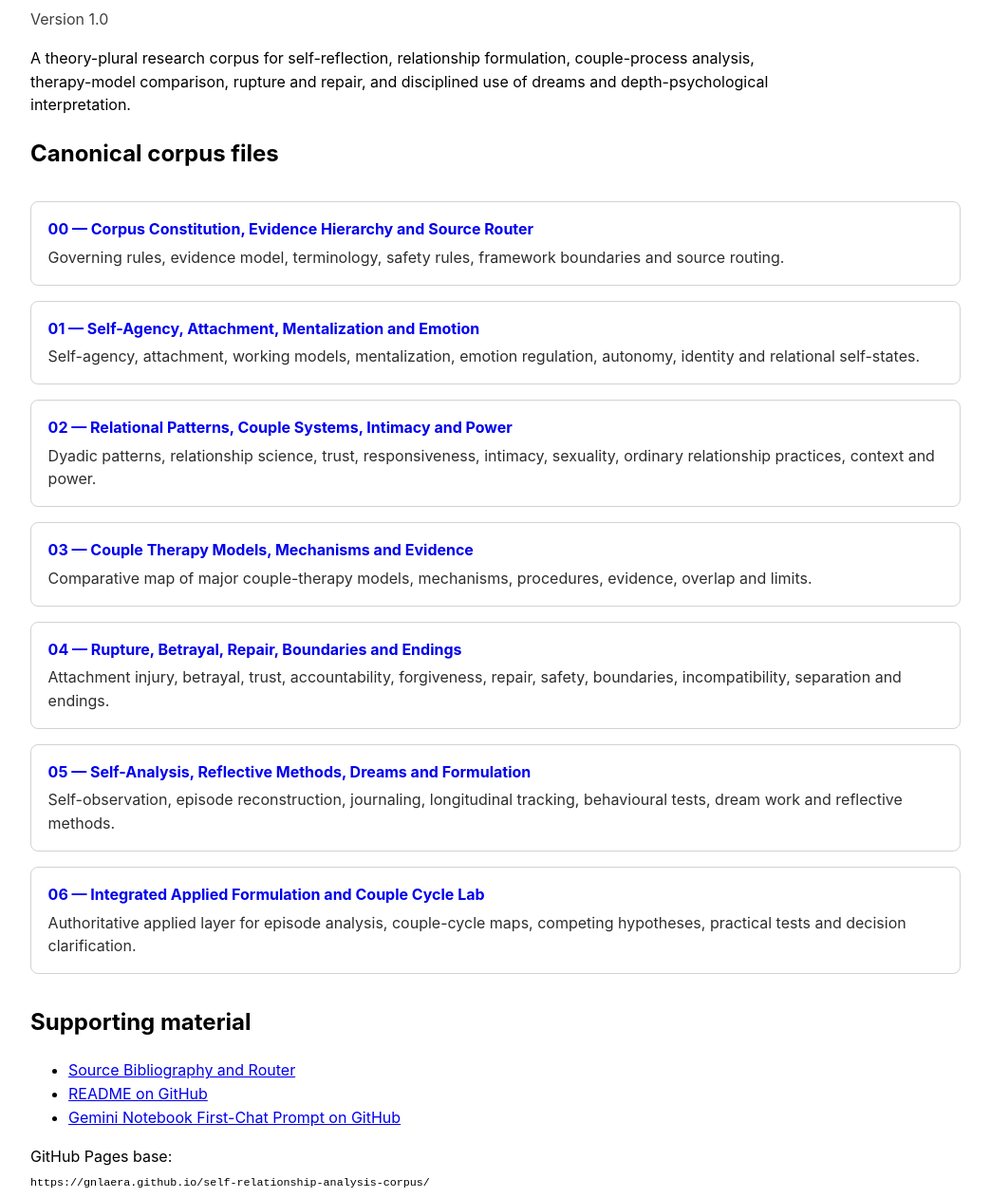
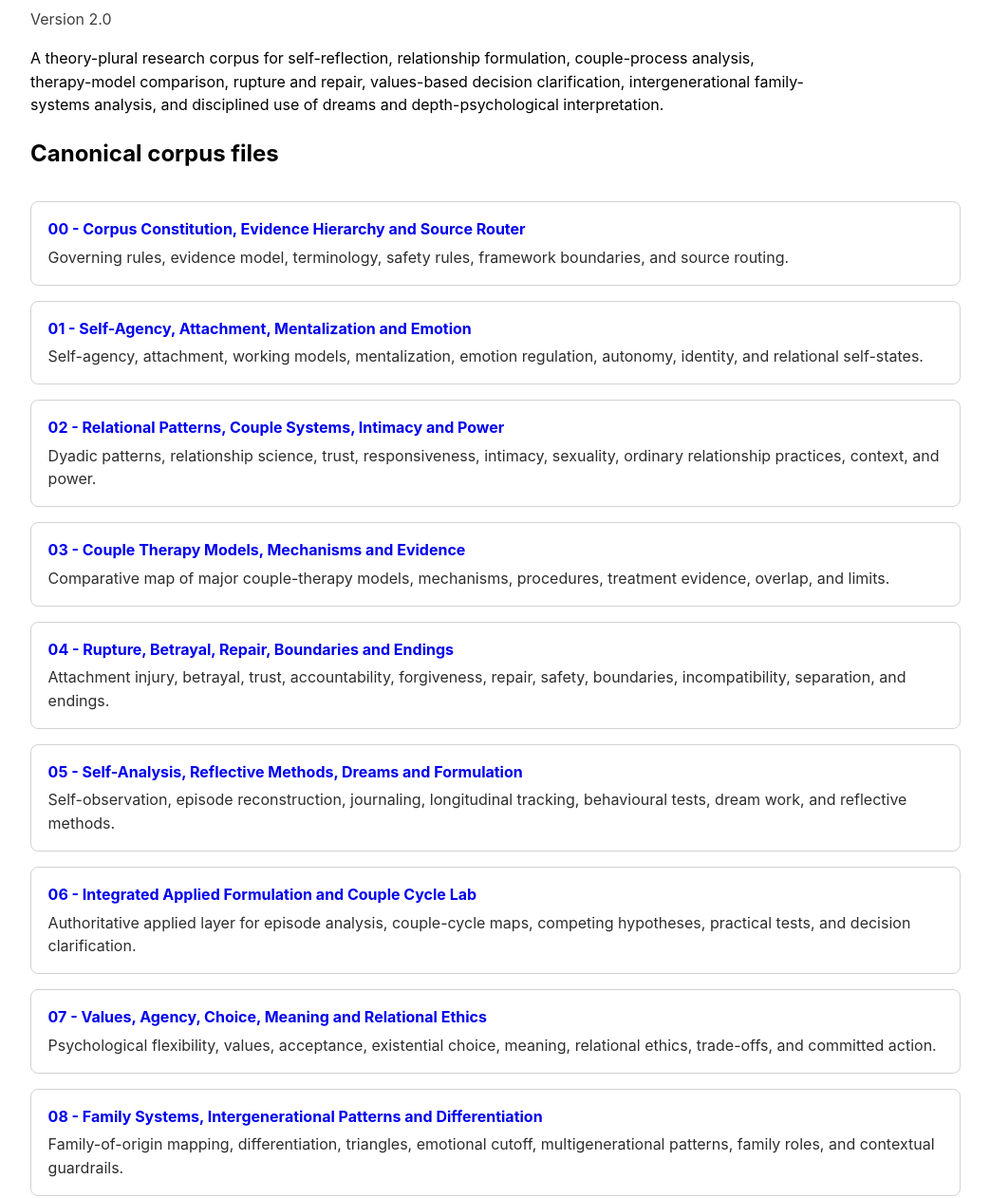
Before and after one commit to gnlaera/self-relationship-analysis-corpus, a plain HTML site: page index.html in a window 1280 px wide. Shown: the part 115-1377 px from the top of the page at 95% size, without its empty margins (118-1161 px from the left). Drawn offline with Linux system fonts and the light colour scheme.

Commit message:
Update index.html

```diff
--- a/index.html
+++ b/index.html
@@ -4,107 +4,80 @@
   <meta charset="utf-8">
   <meta name="viewport" content="width=device-width, initial-scale=1">
   <title>Self, Relationship and Couple Therapy Research Corpus</title>
-  <meta name="description" content="Index to the Self, Relationship and Couple Therapy Research Corpus v1.0.">
+  <meta name="description" content="Index to the Self, Relationship and Couple Therapy Research Corpus v2.0.">
   <style>
-    :root {
-      color-scheme: light dark;
-      --max: 980px;
-    }
-    body {
-      margin: 0;
-      font-family: -apple-system, BlinkMacSystemFont, "Segoe UI", Roboto, Helvetica, Arial, sans-serif;
-      line-height: 1.55;
-    }
-    main {
-      max-width: var(--max);
-      margin: 0 auto;
-      padding: 48px 24px 64px;
-    }
+    :root { color-scheme: light dark; --max: 980px; }
+    body { margin: 0; font-family: -apple-system, BlinkMacSystemFont, "Segoe UI", Roboto, Helvetica, Arial, sans-serif; line-height: 1.55; }
+    main { max-width: var(--max); margin: 0 auto; padding: 48px 24px 64px; }
     h1 { margin-bottom: 0.25rem; }
     .subtitle { margin-top: 0; opacity: 0.75; }
-    .intro { max-width: 800px; }
-    .files {
-      list-style: none;
-      padding: 0;
-      margin: 2rem 0;
-    }
-    .files li {
-      margin: 0 0 1rem;
-      padding: 1rem 1.1rem;
-      border: 1px solid rgba(127,127,127,0.35);
-      border-radius: 8px;
-    }
-    .files a {
-      font-weight: 650;
-      text-decoration: none;
-    }
+    .intro { max-width: 820px; }
+    .files { list-style: none; padding: 0; margin: 2rem 0; }
+    .files li { margin: 0 0 1rem; padding: 1rem 1.1rem; border: 1px solid rgba(127,127,127,0.35); border-radius: 8px; }
+    .files a { font-weight: 650; text-decoration: none; }
     .files a:hover { text-decoration: underline; }
-    .desc {
-      display: block;
-      margin-top: 0.3rem;
-      opacity: 0.82;
-    }
-    code {
-      font-size: 0.9em;
-      overflow-wrap: anywhere;
-    }
-    footer {
-      margin-top: 3rem;
-      padding-top: 1rem;
-      border-top: 1px solid rgba(127,127,127,0.35);
-      opacity: 0.75;
-      font-size: 0.95rem;
-    }
+    .desc { display: block; margin-top: 0.3rem; opacity: 0.82; }
+    code { font-size: 0.9em; overflow-wrap: anywhere; }
+    footer { margin-top: 3rem; padding-top: 1rem; border-top: 1px solid rgba(127,127,127,0.35); opacity: 0.75; font-size: 0.95rem; }
   </style>
 </head>
 <body>
 <main>
   <h1>Self, Relationship and Couple Therapy Research Corpus</h1>
-  <p class="subtitle">Version 1.0</p>
+  <p class="subtitle">Version 2.0</p>
 
   <p class="intro">
     A theory-plural research corpus for self-reflection, relationship formulation,
-    couple-process analysis, therapy-model comparison, rupture and repair, and
-    disciplined use of dreams and depth-psychological interpretation.
+    couple-process analysis, therapy-model comparison, rupture and repair, values-based
+    decision clarification, intergenerational family-systems analysis, and disciplined
+    use of dreams and depth-psychological interpretation.
   </p>
 
   <h2>Canonical corpus files</h2>
   <ol class="files">
     <li>
-      <a href="00_CORPUS_CONSTITUTION_EVIDENCE_HIERARCHY_AND_SOURCE_ROUTER">00 — Corpus Constitution, Evidence Hierarchy and Source Router</a>
-      <span class="desc">Governing rules, evidence model, terminology, safety rules, framework boundaries and source routing.</span>
+      <a href="00_CORPUS_CONSTITUTION_EVIDENCE_HIERARCHY_AND_SOURCE_ROUTER">00 - Corpus Constitution, Evidence Hierarchy and Source Router</a>
+      <span class="desc">Governing rules, evidence model, terminology, safety rules, framework boundaries, and source routing.</span>
     </li>
     <li>
-      <a href="01_SELF_AGENCY_ATTACHMENT_MENTALIZATION_AND_EMOTION">01 — Self-Agency, Attachment, Mentalization and Emotion</a>
-      <span class="desc">Self-agency, attachment, working models, mentalization, emotion regulation, autonomy, identity and relational self-states.</span>
+      <a href="01_SELF_AGENCY_ATTACHMENT_MENTALIZATION_AND_EMOTION">01 - Self-Agency, Attachment, Mentalization and Emotion</a>
+      <span class="desc">Self-agency, attachment, working models, mentalization, emotion regulation, autonomy, identity, and relational self-states.</span>
     </li>
     <li>
-      <a href="02_RELATIONAL_PATTERNS_COUPLE_SYSTEMS_INTIMACY_AND_POWER">02 — Relational Patterns, Couple Systems, Intimacy and Power</a>
-      <span class="desc">Dyadic patterns, relationship science, trust, responsiveness, intimacy, sexuality, ordinary relationship practices, context and power.</span>
+      <a href="02_RELATIONAL_PATTERNS_COUPLE_SYSTEMS_INTIMACY_AND_POWER">02 - Relational Patterns, Couple Systems, Intimacy and Power</a>
+      <span class="desc">Dyadic patterns, relationship science, trust, responsiveness, intimacy, sexuality, ordinary relationship practices, context, and power.</span>
     </li>
     <li>
-      <a href="03_COUPLE_THERAPY_MODELS_MECHANISMS_AND_EVIDENCE">03 — Couple Therapy Models, Mechanisms and Evidence</a>
-      <span class="desc">Comparative map of major couple-therapy models, mechanisms, procedures, evidence, overlap and limits.</span>
+      <a href="03_COUPLE_THERAPY_MODELS_MECHANISMS_AND_EVIDENCE">03 - Couple Therapy Models, Mechanisms and Evidence</a>
+      <span class="desc">Comparative map of major couple-therapy models, mechanisms, procedures, treatment evidence, overlap, and limits.</span>
     </li>
     <li>
-      <a href="04_RUPTURE_BETRAYAL_REPAIR_BOUNDARIES_AND_ENDINGS">04 — Rupture, Betrayal, Repair, Boundaries and Endings</a>
-      <span class="desc">Attachment injury, betrayal, trust, accountability, forgiveness, repair, safety, boundaries, incompatibility, separation and endings.</span>
+      <a href="04_RUPTURE_BETRAYAL_REPAIR_BOUNDARIES_AND_ENDINGS">04 - Rupture, Betrayal, Repair, Boundaries and Endings</a>
+      <span class="desc">Attachment injury, betrayal, trust, accountability, forgiveness, repair, safety, boundaries, incompatibility, separation, and endings.</span>
     </li>
     <li>
-      <a href="05_SELF_ANALYSIS_REFLECTIVE_METHODS_DREAMS_AND_FORMULATION">05 — Self-Analysis, Reflective Methods, Dreams and Formulation</a>
-      <span class="desc">Self-observation, episode reconstruction, journaling, longitudinal tracking, behavioural tests, dream work and reflective methods.</span>
+      <a href="05_SELF_ANALYSIS_REFLECTIVE_METHODS_DREAMS_AND_FORMULATION">05 - Self-Analysis, Reflective Methods, Dreams and Formulation</a>
+      <span class="desc">Self-observation, episode reconstruction, journaling, longitudinal tracking, behavioural tests, dream work, and reflective methods.</span>
     </li>
     <li>
-      <a href="06_INTEGRATED_APPLIED_FORMULATION_AND_COUPLE_CYCLE_LAB">06 — Integrated Applied Formulation and Couple Cycle Lab</a>
-      <span class="desc">Authoritative applied layer for episode analysis, couple-cycle maps, competing hypotheses, practical tests and decision clarification.</span>
+      <a href="06_INTEGRATED_APPLIED_FORMULATION_AND_COUPLE_CYCLE_LAB">06 - Integrated Applied Formulation and Couple Cycle Lab</a>
+      <span class="desc">Authoritative applied layer for episode analysis, couple-cycle maps, competing hypotheses, practical tests, and decision clarification.</span>
+    </li>
+    <li>
+      <a href="07_VALUES_AGENCY_CHOICE_MEANING_AND_RELATIONAL_ETHICS">07 - Values, Agency, Choice, Meaning and Relational Ethics</a>
+      <span class="desc">Psychological flexibility, values, acceptance, existential choice, meaning, relational ethics, trade-offs, and committed action.</span>
+    </li>
+    <li>
+      <a href="08_FAMILY_SYSTEMS_INTERGENERATIONAL_PATTERNS_AND_DIFFERENTIATION">08 - Family Systems, Intergenerational Patterns and Differentiation</a>
+      <span class="desc">Family-of-origin mapping, differentiation, triangles, emotional cutoff, multigenerational patterns, family roles, and contextual guardrails.</span>
     </li>
   </ol>
 
   <h2>Supporting material</h2>
   <ul>
     <li><a href="SOURCE_BIBLIOGRAPHY_AND_ROUTER">Source Bibliography and Router</a></li>
+    <li><a href="GEMINI_NOTEBOOK_FIRST_CHAT_PROMPT">Gemini Notebook First-Chat Prompt</a></li>
     <li><a href="https://github.com/gnlaera/self-relationship-analysis-corpus/blob/main/README.md">README on GitHub</a></li>
-    <li><a href="https://github.com/gnlaera/self-relationship-analysis-corpus/blob/main/GEMINI_NOTEBOOK_FIRST_CHAT_PROMPT.md">Gemini Notebook First-Chat Prompt on GitHub</a></li>
   </ul>
 
   <p>
@@ -113,7 +86,7 @@
   </p>
 
   <footer>
-    This corpus is a research and formulation resource. It is non-diagnostic and relationship-outcome neutral.
+    This corpus is a research and formulation resource. It is non-diagnostic, evidence-disciplined, and relationship-outcome neutral.
   </footer>
 </main>
 </body>
```
